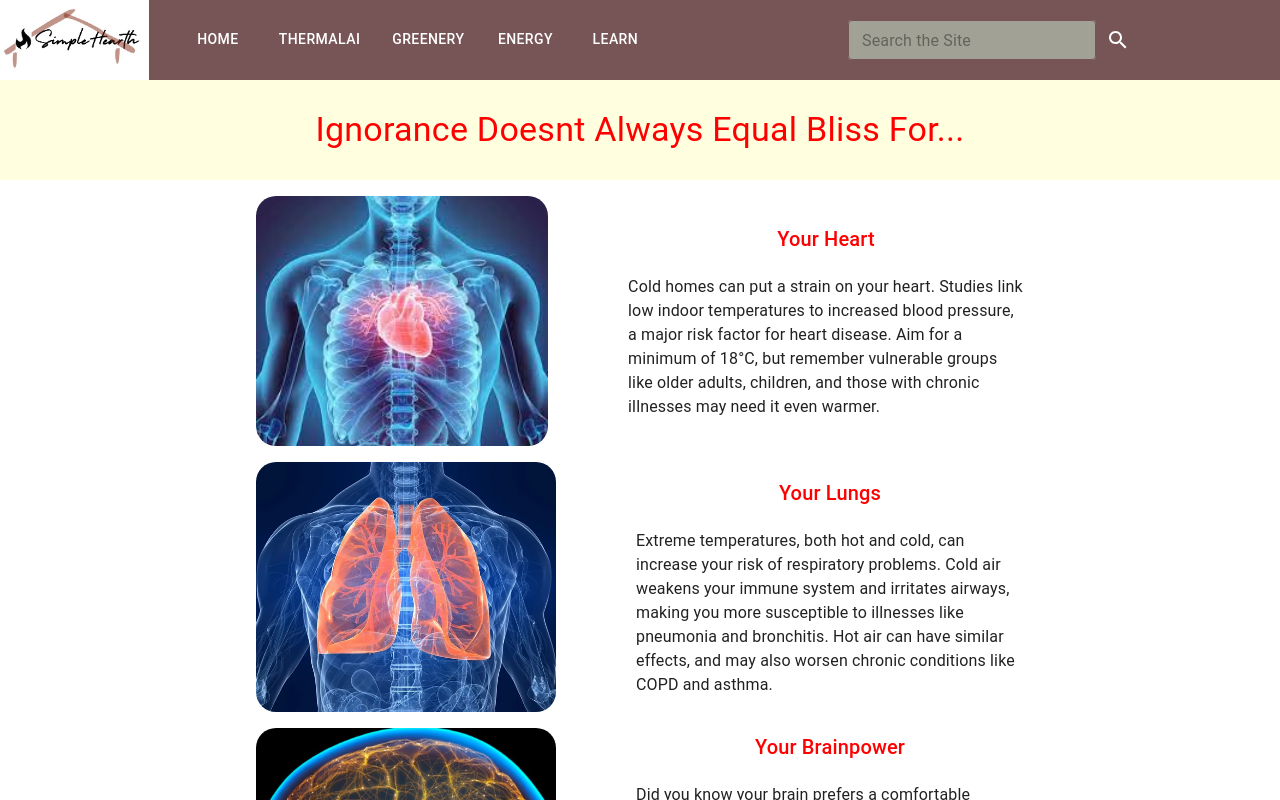
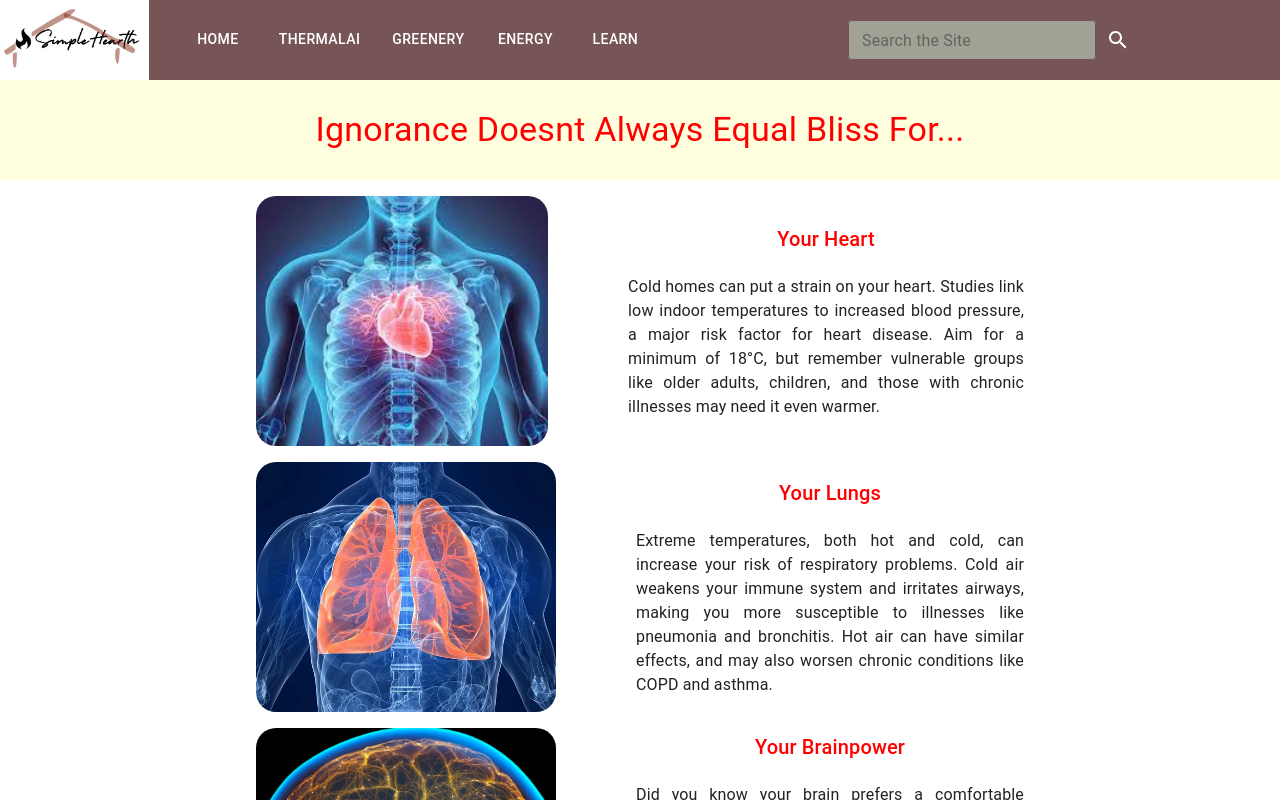
Before and after one commit to Eatgrilledfish/SimpleHearth, a Next.js app in the folder simply-health/: page /learn in a window 1280 px wide. Shown: the top 800 px of the page. Built offline with nearby package versions, Linux system fonts and the light colour scheme.

Commit message:
learn page text

```diff
--- a/simply-health/src/components/LearnContent.js
+++ b/simply-health/src/components/LearnContent.js
@@ -3,9 +3,9 @@ import { Box, Typography, CardMedia } from '@mui/material';
 const ImageText = ({ src, alt, title, description }) => (
   <Box sx={{ display: 'flex', alignItems: 'center', gap: 10, marginBottom: 2 }}>
     <CardMedia component="img" image={src} alt={alt} sx={{ width: 300, height: 250 ,borderRadius: 5,marginLeft: 30}} />
-    <Box sx={{ marginRight: 30,width: '100%' }}>
+    <Box sx={{ marginRight: 30 ,width: '100%'}}>
       <Typography variant="h6" component="h3"sx={{ textAlign: 'center' ,color: 'red',marginBottom:'20px'}}>{title}</Typography>
-      <Typography variant="body1">{description}</Typography>
+      <Typography variant="body1" sx={{ textAlign: 'justify'}}>{description}</Typography>
     </Box>
   </Box>
 );
```
